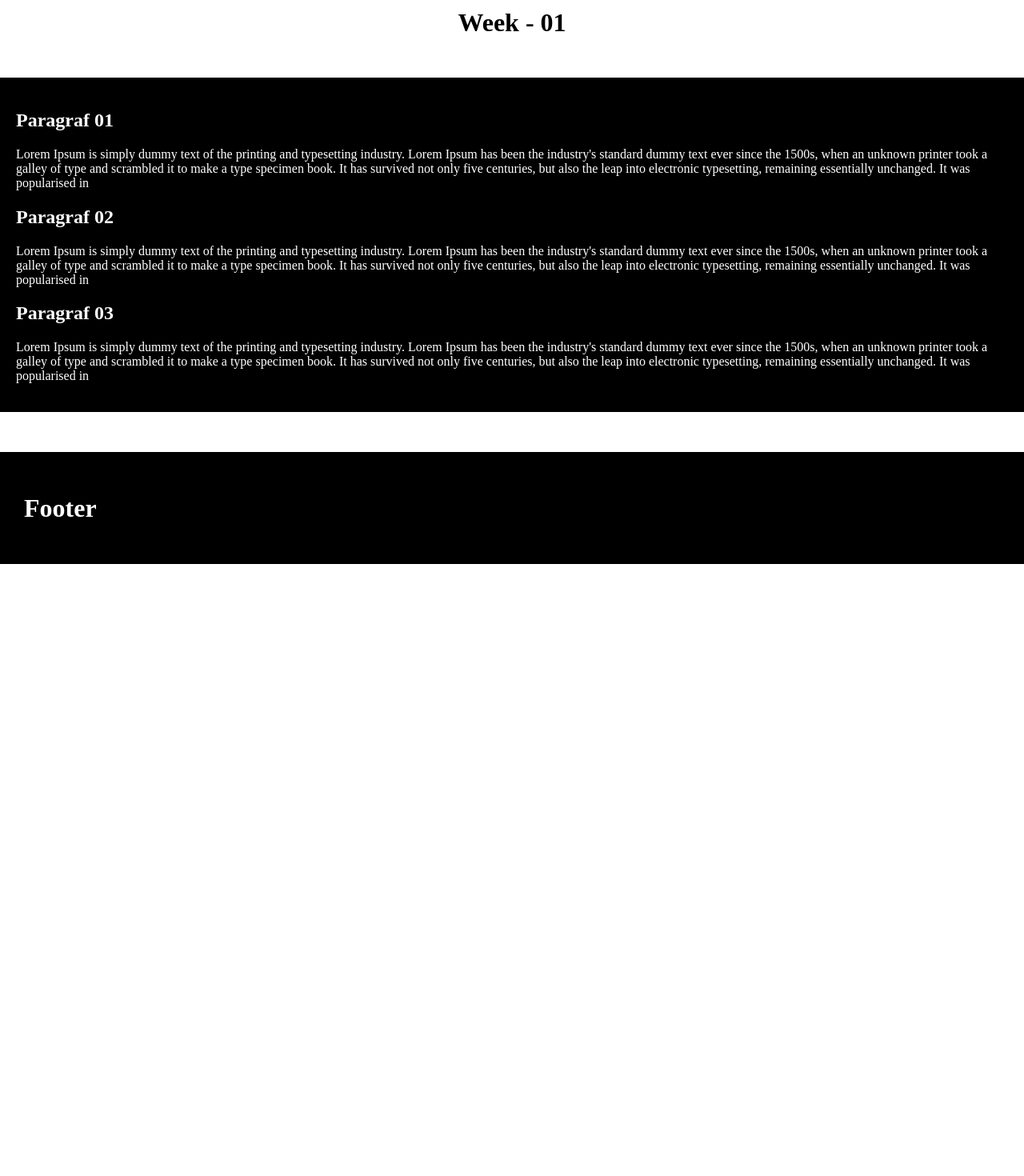
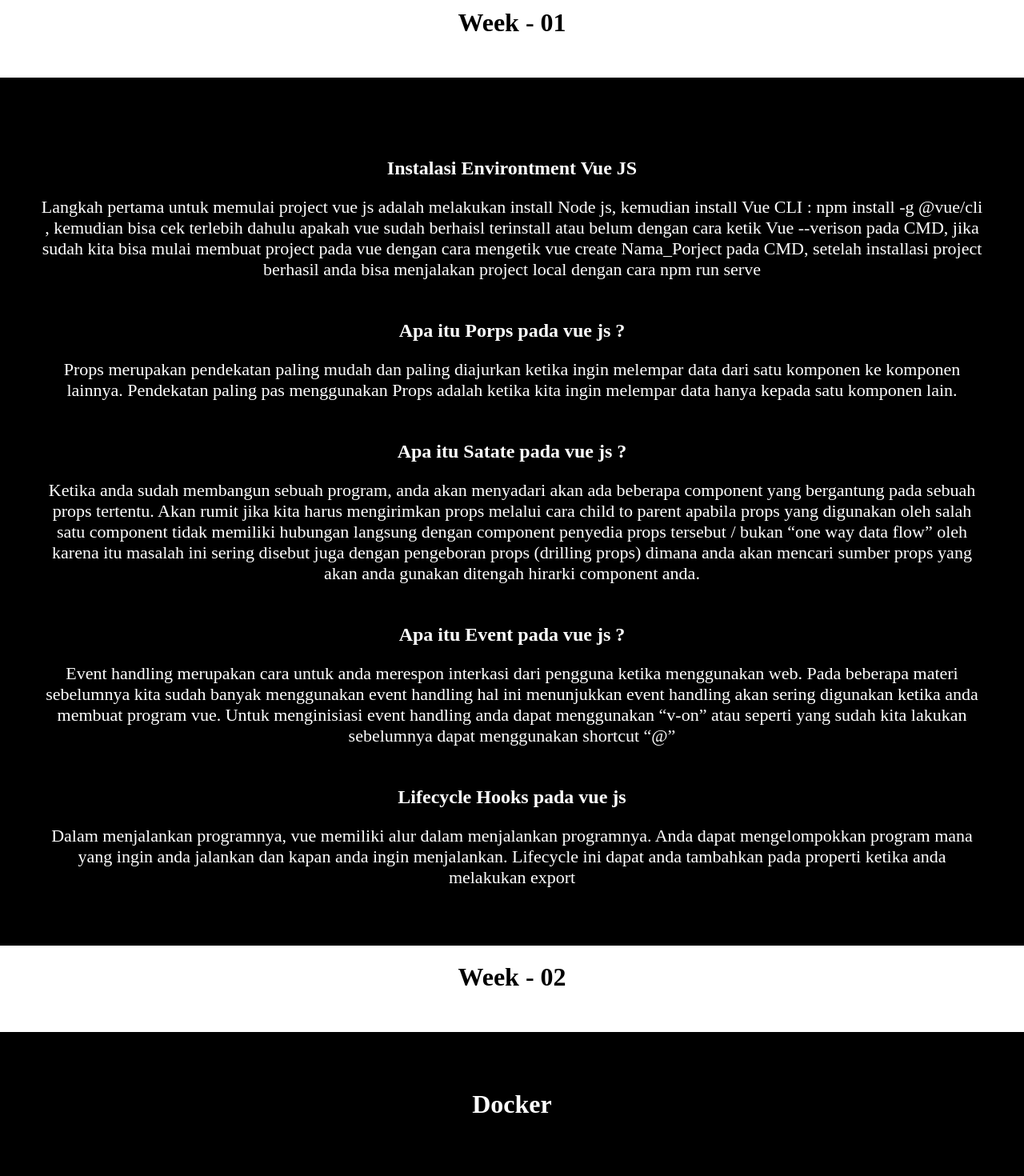
Before and after one commit to rifkyhilman/PBI-CoreInitiative-Frontend, a Vue app: page / in a window 1280 px wide. Shown: the part 180-1650 px from the top of the page at 80% size. Before the commit the page ends 885 px from the top, so only its background shows below. Built offline with nearby package versions, Linux system fonts and the light colour scheme.

Commit message:
:truck: Week-02: add LearnDocker component
Week-02: add LearnDocker component

```diff
--- a/src/App.vue
+++ b/src/App.vue
@@ -2,6 +2,7 @@
   <div id="app">
     <LearnSlot>
       <LearnProps :title="titles" />
+      <LearnDocker :title="titles"/>
     </LearnSlot>
   </div>
 </template>
@@ -9,12 +10,14 @@
 <script>
 import LearnProps from './components/week-01/LearnProps.vue';
 import LearnSlot from './components/week-01/LearnSlot.vue';
+import LearnDocker from './components/week-02/LearnDocker.vue';
 
 export default {
   name: 'App',
   components: {
     LearnSlot,
-    LearnProps
+    LearnProps,
+    LearnDocker
 },
   data() {
     return {
@@ -24,11 +27,14 @@
 }
 
 </script>
+
 <style>
-
   body {
     margin: 0;
     padding: 0;
-  };
+  }
 
+  .title {
+    text-align: center;
+  }
 </style>
--- a/src/components/week-01/LearnProps.vue
+++ b/src/components/week-01/LearnProps.vue
@@ -20,17 +20,25 @@
         return {
             paragrafs : [
                 {
-                    title: "Paragraf 01",
-                    content: "Lorem Ipsum is simply dummy text of the printing and typesetting industry. Lorem Ipsum has been the industry's standard dummy text ever since the 1500s, when an unknown printer took a galley of type and scrambled it to make a type specimen book. It has survived not only five centuries, but also the leap into electronic typesetting, remaining essentially unchanged. It was popularised in"
+                    title: "Instalasi Environtment Vue JS",
+                    content: "Langkah pertama untuk memulai project vue js adalah melakukan install Node js, kemudian install Vue CLI : npm install -g @vue/cli , kemudian bisa cek terlebih dahulu apakah vue sudah berhaisl terinstall atau belum dengan cara ketik Vue --verison pada CMD, jika sudah kita bisa mulai membuat project pada vue dengan cara mengetik vue create Nama_Porject pada CMD, setelah installasi project berhasil anda bisa menjalakan project local dengan cara npm run serve"
                 },
                 {
-                    title: "Paragraf 02",
-                    content: "Lorem Ipsum is simply dummy text of the printing and typesetting industry. Lorem Ipsum has been the industry's standard dummy text ever since the 1500s, when an unknown printer took a galley of type and scrambled it to make a type specimen book. It has survived not only five centuries, but also the leap into electronic typesetting, remaining essentially unchanged. It was popularised in"
+                    title: "Apa itu Porps pada vue js ?",
+                    content: "Props merupakan pendekatan paling mudah dan paling diajurkan ketika ingin melempar data dari satu komponen ke komponen lainnya. Pendekatan paling pas menggunakan Props adalah ketika kita ingin melempar data hanya kepada satu komponen lain."
                 },
                 {
-                    title: "Paragraf 03",
-                    content: "Lorem Ipsum is simply dummy text of the printing and typesetting industry. Lorem Ipsum has been the industry's standard dummy text ever since the 1500s, when an unknown printer took a galley of type and scrambled it to make a type specimen book. It has survived not only five centuries, but also the leap into electronic typesetting, remaining essentially unchanged. It was popularised in"
+                    title: "Apa itu Satate pada vue js ?",
+                    content: "Ketika anda sudah membangun sebuah program, anda akan menyadari akan ada beberapa component yang bergantung pada sebuah props tertentu. Akan rumit jika kita harus mengirimkan props melalui cara child to parent apabila props yang digunakan oleh salah satu component tidak memiliki hubungan langsung dengan component penyedia props tersebut / bukan “one way data flow” oleh karena itu masalah ini sering disebut juga dengan pengeboran props (drilling props) dimana anda akan mencari sumber props yang akan anda gunakan ditengah hirarki component anda."
                 },
+                {
+                    title: "Apa itu Event pada vue js ?",
+                    content: "Event handling merupakan cara untuk anda merespon interkasi dari pengguna ketika menggunakan web. Pada beberapa materi sebelumnya kita sudah banyak menggunakan event handling hal ini menunjukkan event handling akan sering digunakan ketika anda membuat program vue. Untuk menginisiasi event handling anda dapat menggunakan “v-on” atau seperti yang sudah kita lakukan sebelumnya dapat menggunakan shortcut “@”"
+                },
+                {
+                    title: "Lifecycle Hooks pada vue js",
+                    content: "Dalam menjalankan programnya, vue memiliki alur dalam menjalankan programnya. Anda dapat mengelompokkan program mana yang ingin anda jalankan dan kapan anda ingin menjalankan. Lifecycle ini dapat anda tambahkan pada properti ketika anda melakukan export"
+                }
             ]
         }
     },
@@ -41,14 +49,22 @@
 </script>
 
 <style scoped>
-  .title {
-    text-align: center;
-  }
 
   .propss-container {
     margin-top: 50px;
     background-color: black;
     color: white;
-    padding: 20px;
+    text-align: center;
+    padding: 50px;
   }
+
+  .porpss-blog {
+    margin-top: 50px;
+  }
+
+  .porpss-blog p {
+    font-size: 22px;
+  }
+
+
 </style>
--- /dev/null
+++ b/src/components/week-02/LearnDocker.vue
@@ -0,0 +1,32 @@
+<template>
+    <div class="container">
+        <div class="title">
+            <h1>{{ title[1] }}</h1>
+        </div>
+
+        <div class="docker-container">
+            <h1>Docker</h1>
+        </div>
+    </div>
+</template>
+
+<script>
+export default {
+    name: "LearnDocker",
+    props: {
+        title: Array
+    }
+}
+</script>
+
+<style scoped>
+
+ .docker-container {
+    margin-top: 50px;
+    background-color: black;
+    color: white;
+    text-align: center;
+    padding: 50px;
+ }
+
+</style>
```
Also changed, not shown: src/components/week-02/NotificationPage.vue (deleted, +0 -13 lines).
